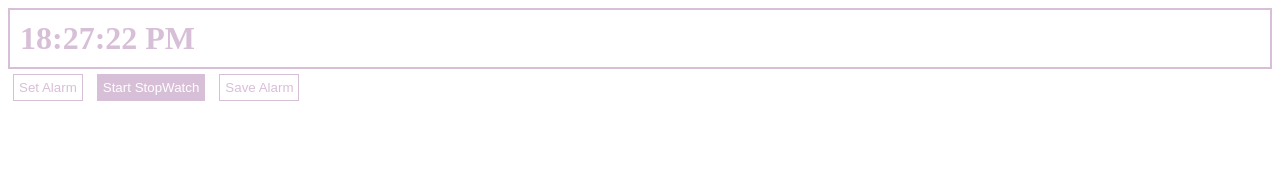
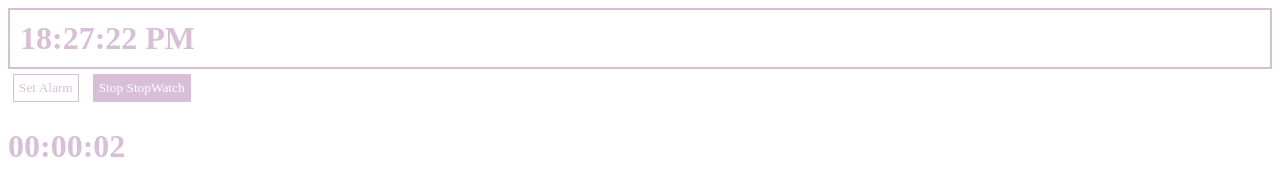
Before and after one commit to NjabuloThwala995/skillsCrush-JS-Clock, a plain HTML site: page index.html in a window 1280 px wide. Both pictures are taken after a click on the button "Start StopWatch". Drawn offline with Linux system fonts and the light colour scheme.

Commit message:
"Added start stopwatch implementation"

```diff
--- a/index.html
+++ b/index.html
@@ -10,11 +10,10 @@
 </head>
 
 <body>
-  <div>
   <div class='clock'>
     <h1 id=timeDisplay></h1>
     <button id='setALarm'>Set Alarm</button>
-      <button>Start StopWatch</button>
+    <button id='startStopWatch'>Start StopWatch</button>
 
     <div class="alarmInputs">
       <div class="labels">
@@ -24,15 +23,20 @@
       </div>
 
       <div>
-          <input id="alarmHour" min=0 max=23 type="number">
-          <input id="alarmMins" min=0 max=59 type="number">
-          <input id="alarmSeconds" min=0 max=59 type="number">
+        <input id="alarmHour" min=1 max=23 type="number">
+        <input id="alarmMins" min=1 max=59 type="number">
+        <input id="alarmSeconds" min=1 max=59 type="number">
       </div>
-      </div>
-
         <button id="saveAlarm">
       Save Alarm
     </button>
+    </div>
+
+    <div class="stopWatchDisplay">
+      <div class="labels">
+      <h1 id="stopDisplay">
+     00:00:00
+      </h1>
       </div>
     </div>
 </body>
--- a/main.js
+++ b/main.js
@@ -5,11 +5,15 @@ var alarmMins = document.getElementById('alarmMins');
 var alarmSeconds = document.getElementById('alarmSeconds');
 var btnSaveAlarm = document.getElementById('saveAlarm');
 var alarmDiv = document.getElementsByClassName('alarmInputs');
+var btnStopWatch = document.getElementById('startStopWatch');
+var stopDisplay = document.getElementById('stopDisplay');
+var stopWatchDisplay = document.getElementsByClassName('stopWatchDisplay');
+var stpSecond = 0;
+var stpMinute = 0;
+var stpHour = 0;
 
 function displayCurrentTime() {
   const noon = 12;
-  const nightClockBackGround = 'black';
-  const nightDocumentColor = 'white';
   let meridiem = "AM";
   let today = new Date();
   var hours = today.getHours();
@@ -19,21 +23,8 @@ function displayCurrentTime() {
   if (hours => noon) {
     meridiem = 'PM';
   }
-
-  if (hours < 10) {
-    hours = '0' + hours;
-  }
-
-  if (minutes < 10) {
-    minutes = '0' + minutes;
-  }
-
-  if (seconds < 10) {
-    seconds = '0' + seconds;
-  }
-  var time = hours + ":" + minutes + ":" + seconds + "  " + meridiem;
+  var time = timeStringFormatter(hours, minutes, seconds) + "  " + meridiem;
   currentTimeDisplay.innerHTML = time;
-
 }
 
 function createAlarm(hour, minutes, second) {
@@ -41,8 +32,50 @@ function createAlarm(hour, minutes, second) {
   this.minutes = minutes;
   this.hour = hour;
 
-  console.log("New Alarm Set for " + this.hour + ": " + this.minutes + ": " + this.second);
+  console.log("New Alarm Set for " + timeStringFormatter(this.hour, this.minutes, this.second));
 }
+
+function startStopWatchDisplay() {
+  stpSecond++;
+  if (stpSecond == 60) {
+    stpMinute++;
+    stpSecond = 0;
+  }
+  let stopWatchTime = timeStringFormatter(stpHour, stpMinute, stpSecond);
+  stopDisplay.innerHTML = stopWatchTime;
+}
+window.setInterval(displayCurrentTime, 1000);
+
+function timeStringFormatter(hour, minute, second) {
+  if (hour < 10) {
+    hour = '0' + hour;
+  }
+
+  if (minute < 10) {
+    minute = '0' + minute;
+  }
+
+  if (second < 10) {
+    second = '0' + second;
+  }
+  return hour + ":" + minute + ":" + second;
+}
+
+btnStopWatch.addEventListener('click', (e) => {
+  stopWatchDisplay[0].style.display = 'block'
+  if (e.target.innerHTML == 'Start StopWatch') {
+    e.target.innerHTML = 'Stop StopWatch';
+  } else {
+    e.target.innerHTML = 'Start StopWatch';
+  }
+  window.setInterval(startStopWatchDisplay, 1000);
+});
+
+btnSaveAlarm.addEventListener('click', () => {
+  createAlarm(alarmHour.value, alarmMins.value, alarmSeconds.value);
+      alarmDiv[0].style.display = 'none';
+
+})
 
 btnSetAlarm.addEventListener('click', () => {
   let today = new Date();
@@ -50,10 +83,4 @@ btnSetAlarm.addEventListener('click', () => {
   alarmMins.value = today.getMinutes();
   alarmSeconds.value = today.getSeconds();
   alarmDiv[0].style.display = 'block';
-
 }, false);
-
-btnSaveAlarm.addEventListener('click', () => {
-  createAlarm(alarmHour.value, alarmMins.value, alarmSeconds.value);
-})
-window.setInterval(displayCurrentTime, 1000);
--- a/styles.css
+++ b/styles.css
@@ -1,21 +1,29 @@
+*{
+    color: #D8BFD8;
+      font-family: Old Standard TT, serif;
+
+    }
     #timeDisplay {
       border: solid 2px #D8BFD8;
       padding: 10px;
       margin: 10px;
       font-size: 2em;
       margin: 0px;
-    color: #D8BFD8;
-    font-family: Old Standard TT, serif;
       }
 
 
     .labels{
-    margin-top:10px;
+      margin-top: 10px;
     }
 
     .alarmInputs{
+      display: none;
+    }
+
+    .stopWatchDisplay{
       display:none;
     }
+
     label {
       display: inline-block;
       margin-left:25px;
```
Lines whose indentation alone changed are shown as unchanged.
